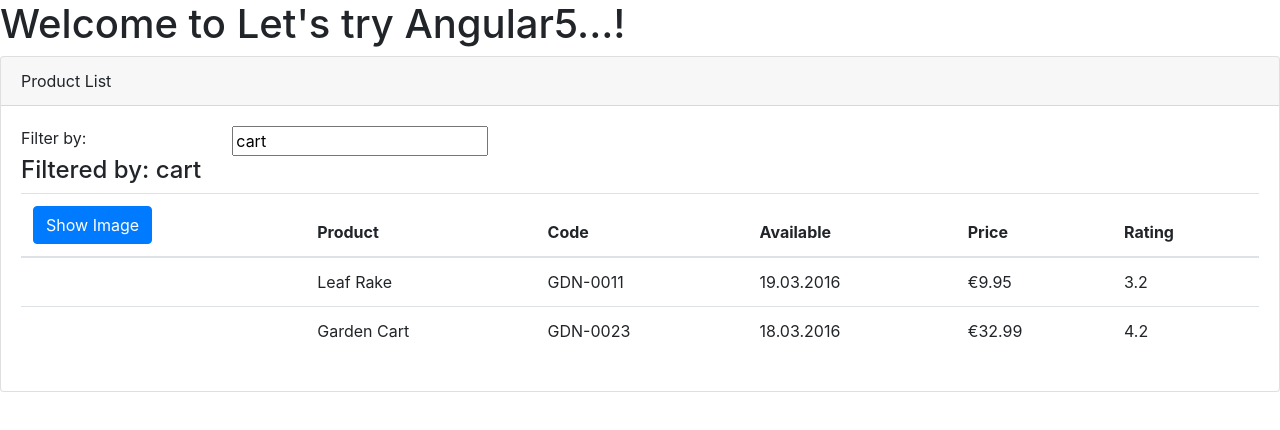
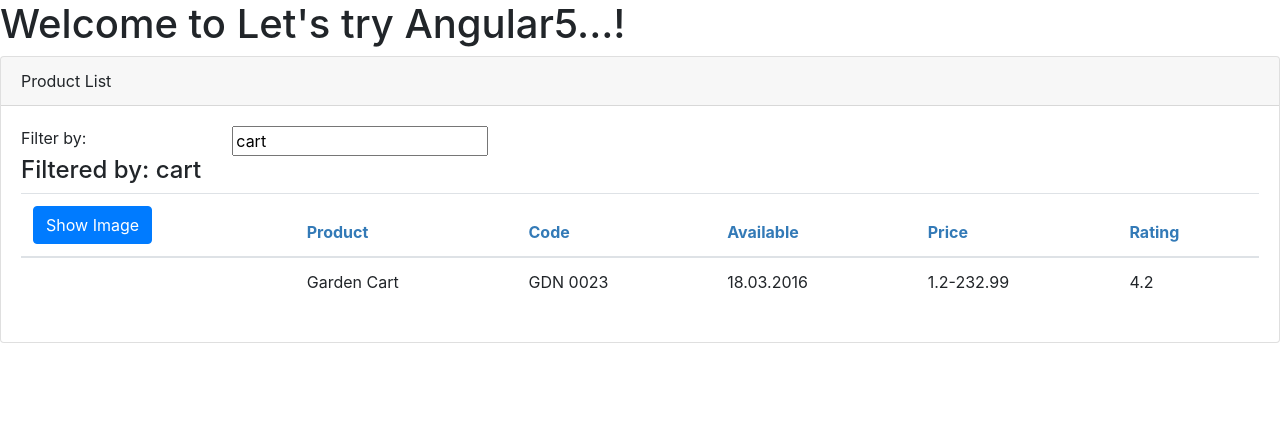
Before and after one commit to bokjo/angular5, an Angular app: page / in a window 1280 px wide. Shown: the top 430 px of the page. Built offline with nearby package versions, Linux system fonts and the light colour scheme.

Commit message:
Implemented Product Interface, added separate component css style file, custom pipe and introduced the lifecycle hook ...

```diff
--- a/src/app/app.module.ts
+++ b/src/app/app.module.ts
@@ -4,11 +4,13 @@
 
 import { AppComponent } from './app.component';
 import { ProductListComponent } from './products/product-list.component';
+import { ConvertToSpacesPipe } from './shared/convert-to-spaces.pipe';
 
 @NgModule({
   declarations: [
     AppComponent,
-    ProductListComponent
+    ProductListComponent,
+    ConvertToSpacesPipe
   ],
   imports: [
     BrowserModule,
--- /dev/null
+++ b/src/app/products/product-list.component.css
@@ -0,0 +1,3 @@
+thead {
+  color: #337AB7;
+}
--- a/src/app/products/product-list.component.html
+++ b/src/app/products/product-list.component.html
@@ -36,7 +36,7 @@
           </tr>
         </thead>
         <tbody>
-          <tr *ngFor="let product of products">
+          <tr *ngFor="let product of filteredProducts">
             <td>
               <img *ngIf="showImage"
                    src={{product.imageUrl}}
@@ -47,9 +47,9 @@
               >
             </td>
             <td>{{product.productName}}</td>
-            <td>{{product.productCode}}</td>
+            <td>{{product.productCode | convertToSpaces: '-'}}</td>
             <td>{{product.releaseDate | date:'dd.MM.yyyy'}}</td>
-            <td>{{product.price | currency:'EUR':true:'1.2-2'}}</td>
+            <td>{{product.price | currency:'EUR':'1.2-2'}}</td>
             <td>{{product.starRating}}</td>
           </tr>
         </tbody>
--- a/src/app/products/product-list.component.ts
+++ b/src/app/products/product-list.component.ts
@@ -1,47 +1,75 @@
-import { Component } from '@angular/core';
-
+import { Component, OnInit } from '@angular/core';
+import { IProduct } from './product';
 @Component({
   selector: 'products',
   templateUrl: './product-list.component.html',
-
+  styleUrls: ['./product-list.component.css'],
 })
 
-export class ProductListComponent {
+export class ProductListComponent implements OnInit {
+  constructor() {
+    this.filteredProducts = this.products;
+    this.listFilter = 'cart';
+  }
+
   pageTitle: string = 'Product List';
-
   imageWidth: number = 50;
   imageMargin: number = 2;
-
   showImage: boolean = false;
 
-  listFilter: string = 'cart';
+  _listFilter: string;
 
-  products: any[] = [
+  get listFilter(): string {
+    return this._listFilter;
+  }
+
+  set listFilter(value: string) {
+    this._listFilter = value;
+    this.filteredProducts = this.listFilter ? this.performFiltering(this.listFilter) : this.products;
+  }
+
+
+  filteredProducts: IProduct[];
+
+  products: IProduct[] = [
     {
-      "productId": 1,
-      "productName": "Leaf Rake",
-      "productCode": "GDN-0011",
-      "releaseDate": "March 19, 2016",
-      "description": "Leaf rake with 48-inch wooden handle.",
-      "price": 9.95,
-      "starRating": 3.2,
-      "imageUrl": "http://openclipart.org/image/300px/svg_to_png/26215/Anonymous_Leaf_Rake.png"
+      'productId': 1,
+      'productName': 'Leaf Rake',
+      'productCode': 'GDN-0011',
+      'releaseDate': 'March 19, 2016',
+      'description': 'Leaf rake with 48-inch wooden handle.',
+      'price': 9.95,
+      'starRating': 3.2,
+      'imageUrl': 'http://openclipart.org/image/300px/svg_to_png/26215/Anonymous_Leaf_Rake.png'
       },
       {
-      "productId": 2,
-      "productName": "Garden Cart",
-      "productCode": "GDN-0023",
-      "releaseDate": "March 18, 2016",
-      "description": "15 gallon capacity rolling garden cart",
-      "price": 32.99,
-      "starRating": 4.2,
-      "imageUrl": "http://openclipart.org/image/300px/svg_to_png/58471/garden_cart.png"
+      'productId': 2,
+      'productName': 'Garden Cart',
+      'productCode': 'GDN-0023',
+      'releaseDate': 'March 18, 2016',
+      'description': '15 gallon capacity rolling garden cart',
+      'price': 32.99,
+      'starRating': 4.2,
+      'imageUrl': 'http://openclipart.org/image/300px/svg_to_png/58471/garden_cart.png'
       }
   ];
 
+  ngOnInit() {
+    // Called after the constructor, initializing input properties, and the first call to ngOnChanges.
+    // Add 'implements OnInit' to the class.
+    console.log('App initialted...');
+  }
+
   toggleImage(): void {
     this.showImage = !this.showImage;
-    console.log("LOG: " + this.showImage);
+    console.log('LOG: ' + this.showImage);
+  }
+
+  performFiltering(filterBy: string): IProduct[] {
+    filterBy = filterBy.toLocaleLowerCase();
+
+    return this.products.filter((product: IProduct) =>
+      product.productName.toLocaleLowerCase().indexOf(filterBy) !== -1);
   }
 
 }
--- /dev/null
+++ b/src/app/products/product.ts
@@ -0,0 +1,10 @@
+export interface IProduct {
+  productId: number;
+  productName: string;
+  productCode: string;
+  releaseDate: string;
+  price: number;
+  description: string;
+  starRating: number;
+  imageUrl: string;
+}
--- /dev/null
+++ b/src/app/shared/convert-to-spaces.pipe.ts
@@ -0,0 +1,14 @@
+import { Pipe, PipeTransform } from '@angular/core';
+
+@Pipe({
+  name: 'convertToSpaces',
+
+})
+
+export class ConvertToSpacesPipe implements PipeTransform{
+
+  transform(value: string, character: string): string {
+    return value.replace(character, ' ');
+  }
+
+}
```
